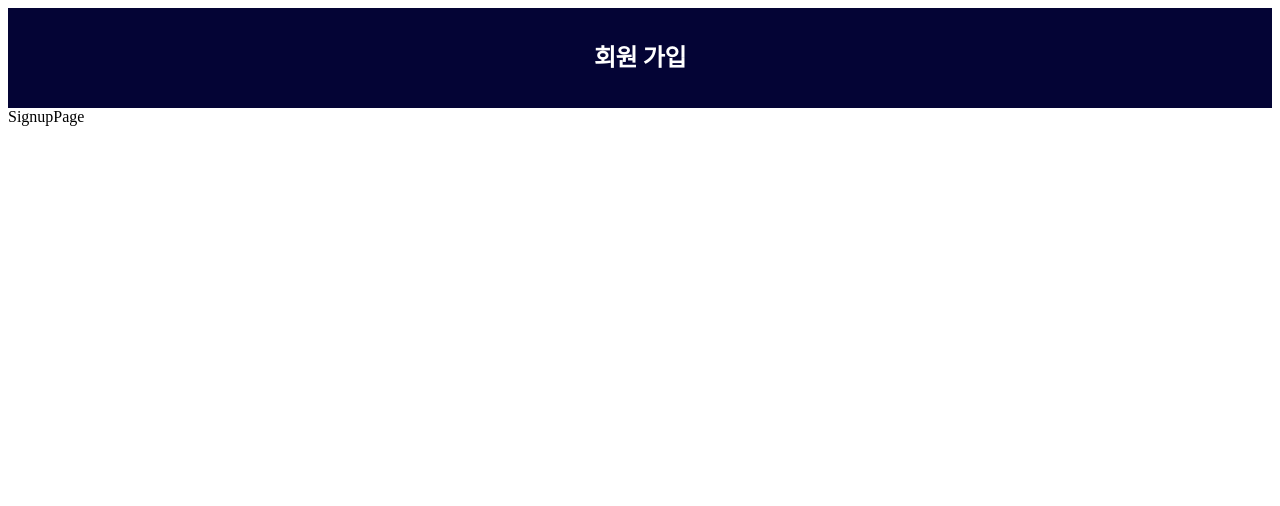
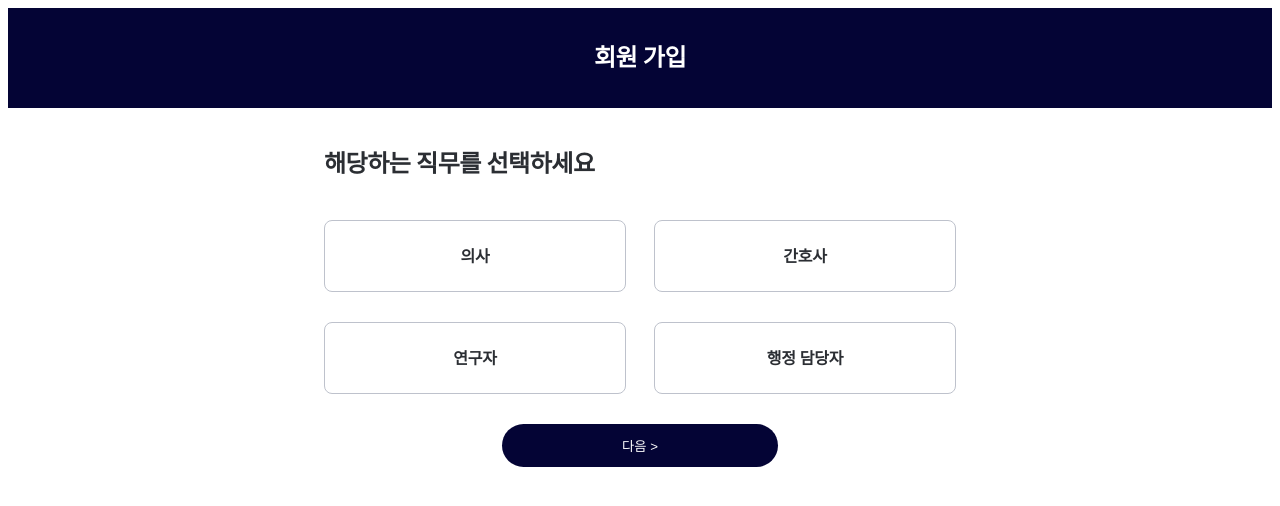
Before and after one commit to bbnerino/signup-test-code, a React (Create React App) app: page / in a window 1280 px wide. Shown: the top 506 px of the page. Built offline with nearby package versions, Linux system fonts and the light colour scheme.

Commit message:
feat : signup1 페이지 완성

```diff
--- /dev/null
+++ b/src/library/button/round.button.tsx
@@ -0,0 +1,32 @@
+import React, { ButtonHTMLAttributes } from "react";
+import { styled } from "styled-components";
+
+type ColorType = "primary" | "secondary";
+
+interface Props extends ButtonHTMLAttributes<HTMLButtonElement> {
+  variant?: ColorType;
+}
+const colorStyle = {
+  primary: {
+    background: "var(--accent-primary)",
+    color: "var(--text-contrast)",
+  },
+  secondary: {
+    background: "var(--action-light)",
+    color: "var(--accent-primary)",
+  },
+};
+
+const RoundButton = ({ variant = "primary", ...props }: Props) => {
+  return <Wrapper style={colorStyle[variant]} {...props} />;
+};
+
+const Wrapper = styled.button`
+  display: flex;
+  padding: 12px 120px;
+  border-radius: 33px;
+  border: none;
+  cursor: pointer;
+`;
+
+export default RoundButton;
--- a/src/library/header.tsx
+++ b/src/library/header/header.tsx
@@ -12,7 +12,7 @@ const Wrapper = styled.header`
   background-color: var(--accent-primary);
   display: flex;
   height: 80px;
-  padding: 10px 240px;
+  padding: 10px;
   flex-direction: column;
   justify-content: center;
   gap: 24px;
--- /dev/null
+++ b/src/library/input/radio.tsx
@@ -0,0 +1,46 @@
+import React from "react";
+import { styled } from "styled-components";
+
+interface Props {}
+
+interface Props {
+  name: string;
+  item: any;
+  setItem: React.Dispatch<React.SetStateAction<any | null>>;
+  checked: (item: any) => boolean;
+}
+
+const InputRadio = ({ name, item, setItem, checked }: Props) => {
+  return (
+    <Wrapper onClick={() => setItem(item)}>
+      <input readOnly type="radio" checked={checked(item)} />
+      <label>{name}</label>
+    </Wrapper>
+  );
+};
+
+const Wrapper = styled.div`
+  input[type="radio"] {
+    display: none;
+  }
+  label {
+    display: flex;
+    align-items: center;
+    justify-content: center;
+    width: 280px;
+    height: 50px;
+    padding: 10px;
+    margin-bottom: 30px;
+    border: 1px solid var(--border-dark);
+    background-color: var(--background-surface);
+    border-radius: 8px;
+    cursor: pointer;
+  }
+
+  input[type="radio"]:checked + label {
+    border: 2px solid var(--accent-primary); /* 선택되었을 때 테두리 검정색으로 변경 */
+    background-color: var(--accent-background);
+  }
+`;
+
+export default InputRadio;
--- /dev/null
+++ b/src/page/signup/chapter/1/index.tsx
@@ -0,0 +1,43 @@
+import React, { useEffect } from "react";
+import { Job } from "../../../../types/signup/signup";
+import { SignupChapter } from "../../../../types/signup/signup.constants";
+import { styled } from "styled-components";
+import JobList from "./job.list";
+import RoundButton from "../../../../library/button/round.button";
+
+interface Props {
+  job: Job | null;
+  setJob: React.Dispatch<React.SetStateAction<Job | null>>;
+  setChapter: React.Dispatch<React.SetStateAction<SignupChapter>>;
+}
+
+const Signup1 = ({ job, setJob, setChapter }: Props) => {
+  const onSubmit = () => {
+    if (job === null) return alert("직무를 선택해주세요");
+    setChapter(2);
+  };
+  return (
+    <Wrapper>
+      <h5>해당하는 직무를 선택하세요</h5>
+      <JobList job={job} setJob={setJob} />
+      <ButtonWrapper>
+        <RoundButton onClick={onSubmit}>다음 &gt; </RoundButton>
+      </ButtonWrapper>
+    </Wrapper>
+  );
+};
+const Wrapper = styled.section`
+  display: flex;
+  width: 632px;
+  flex-direction: column;
+  justify-content: center;
+  align-items: flex-start;
+  margin: auto;
+`;
+
+const ButtonWrapper = styled.div`
+  display: flex;
+  justify-content: space-around;
+  width: 100%;
+`;
+export default Signup1;
--- /dev/null
+++ b/src/page/signup/chapter/1/job.list.tsx
@@ -0,0 +1,41 @@
+import React from "react";
+import { Job } from "../../../../types/signup/signup";
+import { styled } from "styled-components";
+import InputRadio from "../../../../library/input/radio";
+import { JOB_LIST } from "../../../../types/signup/signup.constants";
+
+interface Props {
+  job: Job | null;
+  setJob: React.Dispatch<React.SetStateAction<Job | null>>;
+}
+
+const JobList = ({ job, setJob }: Props) => {
+  const jobs = JOB_LIST;
+
+  const isChecked = (_job: Job) => {
+    if (job === null) return false;
+    return job.value === _job.value;
+  };
+
+  return (
+    <Wrapper>
+      {jobs.map((_job) => (
+        <InputRadio
+          key={_job.value}
+          item={_job}
+          setItem={setJob}
+          checked={isChecked}
+          name={_job.name}
+        />
+      ))}
+    </Wrapper>
+  );
+};
+const Wrapper = styled.div`
+  display: flex;
+  justify-content: space-between;
+  align-items: center;
+  flex-wrap: wrap;
+  width: 100%;
+`;
+export default JobList;
--- a/src/page/signup/index.tsx
+++ b/src/page/signup/index.tsx
@@ -1,15 +1,44 @@
-import React from "react";
 import { styled } from "styled-components";
-import Header from "../../library/header";
+import Header from "../../library/header/header";
+import { useState } from "react";
+import { SignupChapter } from "../../types/signup/signup.constants";
+import Signup1 from "./chapter/1";
+import { Job } from "../../types/signup/signup";
 
-const SignupPage = () => {
+interface Props {
+  chapterData?: SignupChapter;
+}
+
+const SignupPage = ({ chapterData = 1 }: Props) => {
+  // 회원가입 단계
+  const [chapter, setChapter] = useState<SignupChapter>(chapterData);
+
+  // 1) 직무 선택  2) 소속  3) 면허 번호  4) 계정  5) 비밀번호  6) 완료
+
+  const [job, setJob] = useState<Job | null>(null);
+
+  const [company, setCompany] = useState("");
+  const [license, setLicense] = useState("");
+  const [account, setAccount] = useState("");
+  const [password, setPassword] = useState("");
+
   return (
     <Wrapper>
       <Header title="회원 가입" />
-      SignupPage
+      {chapter === 1 && (
+        <Signup1 job={job} setJob={setJob} setChapter={setChapter} />
+      )}
+      {/* {chapter === 2 && <Signup1 />} */}
+      {/* {chapter === 3 && <Signup1 />} */}
+      {/* {chapter === 4 && <Signup1 />} */}
+      {/* {chapter === 5 && <Signup1 />} */}
+      {/* {chapter === 6 && <Signup1 />} */}
     </Wrapper>
   );
 };
 
-const Wrapper = styled.section``;
+const Wrapper = styled.article`
+  .title {
+  }
+`;
 export default SignupPage;
--- a/src/style/color.css
+++ b/src/style/color.css
@@ -8,4 +8,5 @@
   --text-hint: #bec2cc;
   --action-disabled: #f7f8fa;
   --border-disabled: #d4d4d4;
+  --accent-background: #f1f5fe;
 }
--- a/src/style/global.css
+++ b/src/style/global.css
@@ -6,3 +6,14 @@ h5 {
   line-height: 32px; /* 133.333% */
   letter-spacing: -0.464px;
 }
+body {
+  color: var(--text-primary);
+}
+label {
+  font-family: Inter;
+  font-size: 16px;
+  font-style: normal;
+  font-weight: 600;
+  line-height: 24px;
+  letter-spacing: -0.18px;
+}
--- /dev/null
+++ b/src/types/signup/signup.constants.ts
@@ -0,0 +1,10 @@
+import { Job } from "./signup";
+
+export type SignupChapter = 1 | 2 | 3 | 4 | 5 | 6;
+
+export const JOB_LIST: Job[] = [
+  { name: "의사", value: "doctor", license: true },
+  { name: "간호사", value: "nurse", license: true },
+  { name: "연구자", value: "researcher", license: false },
+  { name: "행정 담당자", value: "administrator", license: false },
+];
--- /dev/null
+++ b/src/types/signup/signup.ts
@@ -0,0 +1,5 @@
+export interface Job {
+  name: string;
+  value: string;
+  license: boolean;
+}
```
Also changed, not shown: src/library/input.tsx (deleted, +0 -21 lines).
